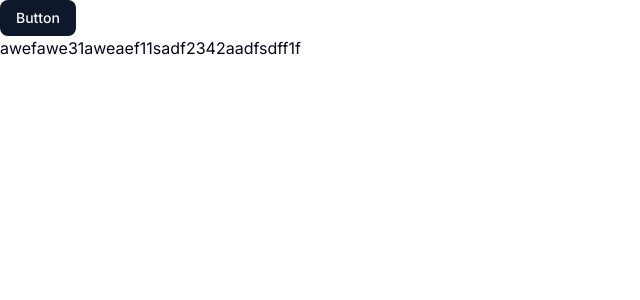
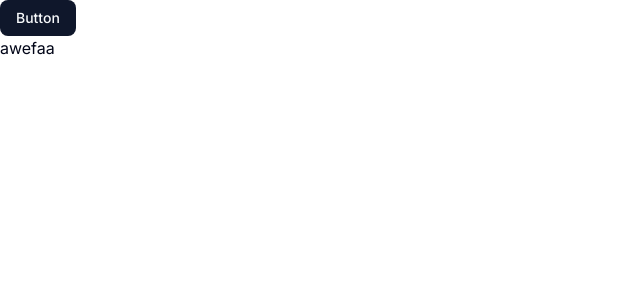
Before and after one commit to yhan0704/next_udemy_Brad, a Next.js app: page / in a window 1280 px wide. Shown: the top 300 px of the page, without its empty margins (0-640 px from the left). Built offline with nearby package versions, Linux system fonts and the light colour scheme.

Commit message:
try to commit on main branch

```diff
--- a/app/page.tsx
+++ b/app/page.tsx
@@ -4,7 +4,7 @@ export default function Page() {
   return (
     <>
       <Button>Button</Button>
-      <div>awefawe31aweaef11sadf2342aadfsdff1f</div>
+      <div>awefaa</div>
     </>
   );
 }
```
